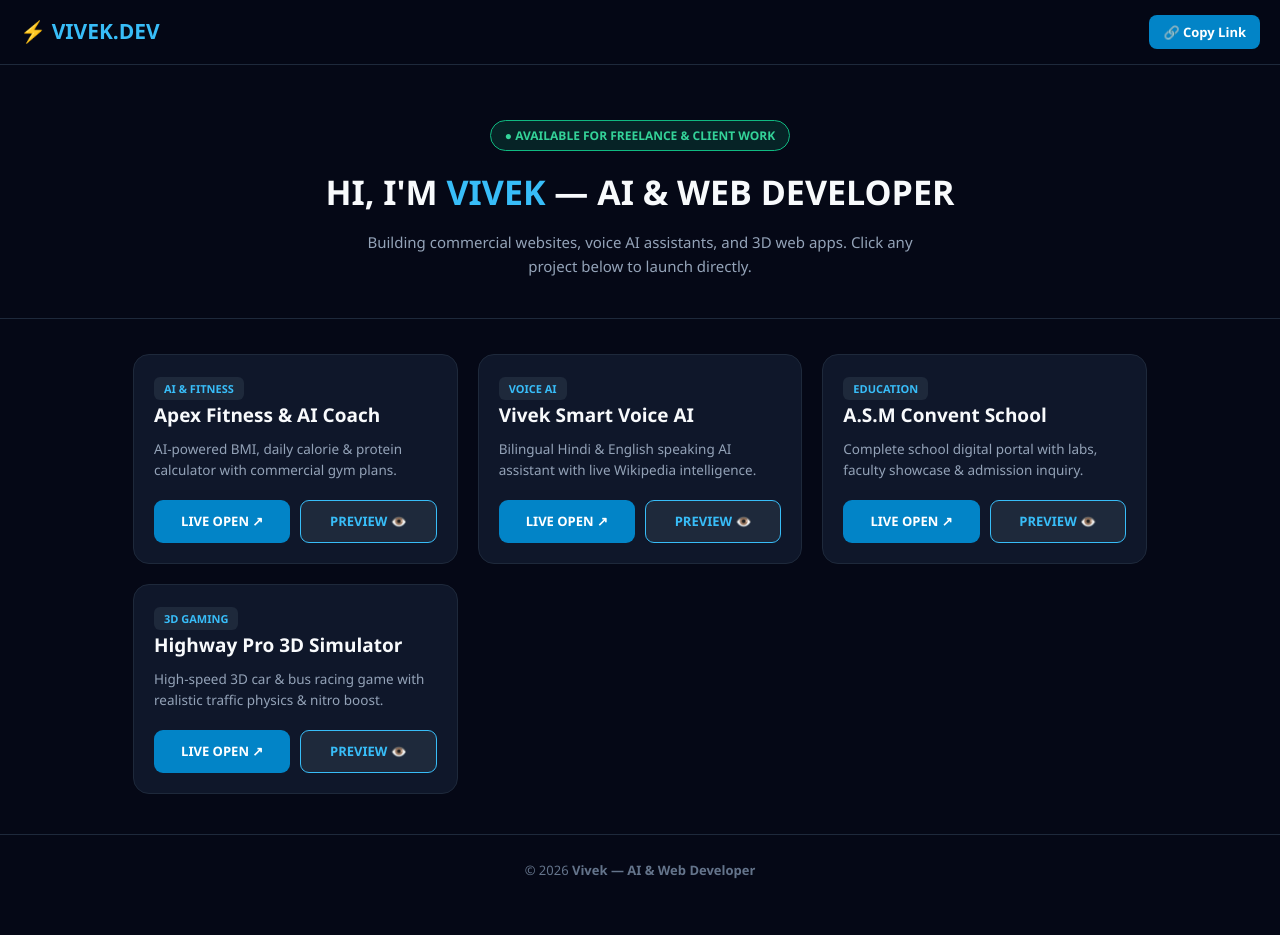
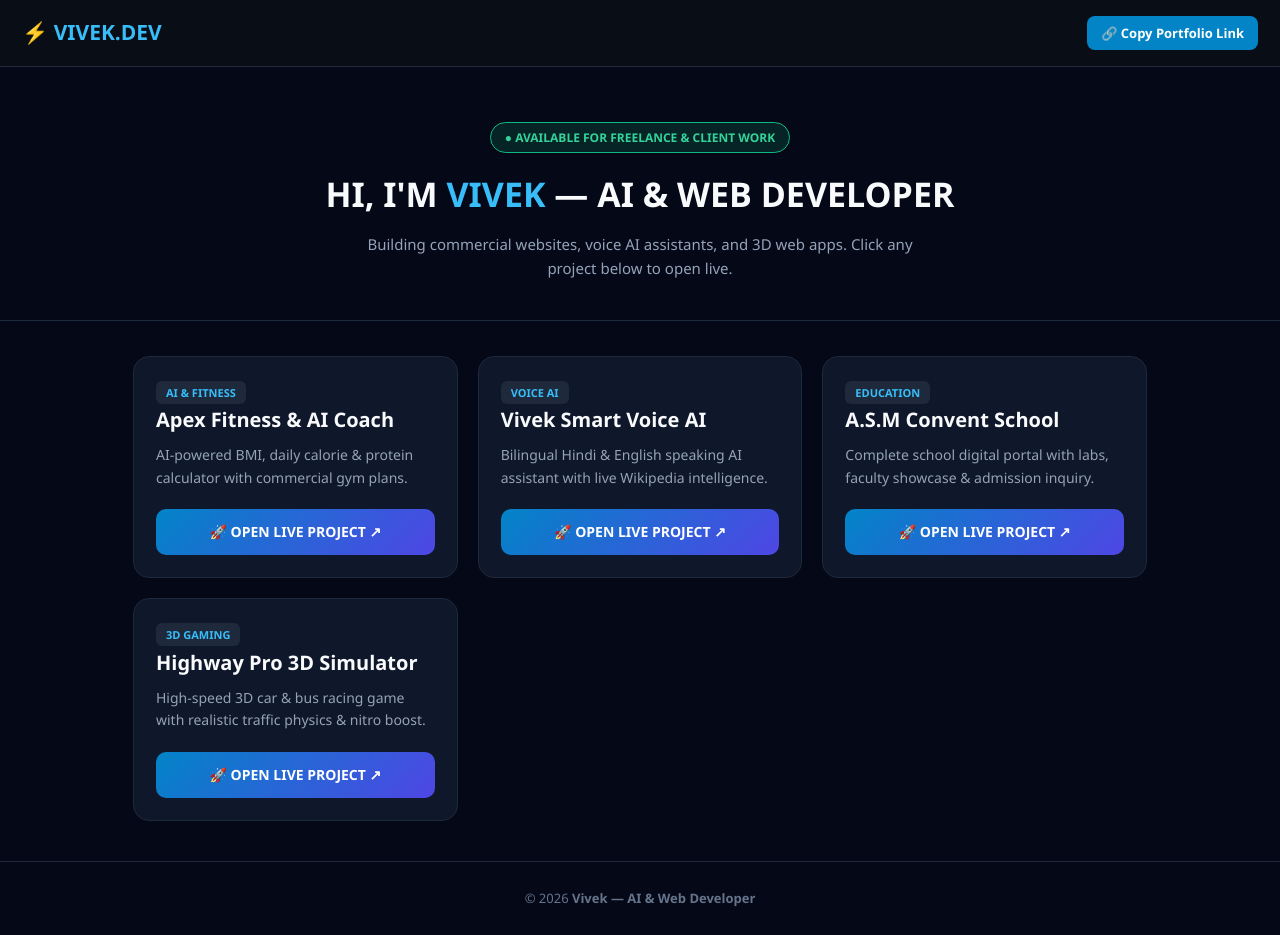
Before and after one commit to sdevi223997-a11y/vivek-master-portfolio, a plain HTML site: page index.html in a window 1280 px wide. Before the commit the page ends 905 px from the top, so only its background shows below. Drawn offline with Linux system fonts and the light colour scheme.

Commit message:
Update index.html

```diff
--- a/index.html
+++ b/index.html
@@ -7,9 +7,9 @@
     <style>
         * { box-sizing: border-box; margin: 0; padding: 0; font-family: 'Segoe UI', sans-serif; }
         body { background: #050816; color: #f8fafc; line-height: 1.6; }
-        nav { position: sticky; top: 0; background: rgba(5, 8, 22, 0.95); padding: 15px 20px; display: flex; justify-content: space-between; align-items: center; border-bottom: 1px solid #1e293b; z-index: 100; }
+        nav { position: sticky; top: 0; background: #090d16; padding: 16px 22px; display: flex; justify-content: space-between; align-items: center; border-bottom: 1px solid #1e293b; }
         .brand { font-size: 21px; font-weight: 900; color: #38bdf8; }
-        .nav-btn { background: #0284c7; border: none; color: #fff; padding: 8px 14px; border-radius: 8px; font-size: 13px; font-weight: bold; cursor: pointer; text-decoration: none; }
+        .copy-btn { background: #0284c7; border: none; color: #fff; padding: 8px 14px; border-radius: 8px; font-size: 13px; font-weight: bold; cursor: pointer; }
         .hero { text-align: center; padding: 55px 18px 40px; border-bottom: 1px solid #1e293b; }
         .badge { display: inline-block; background: rgba(16, 185, 129, 0.15); border: 1px solid #10b981; color: #34d399; padding: 5px 14px; border-radius: 20px; font-size: 12px; font-weight: bold; margin-bottom: 14px; }
         .hero h1 { font-size: 34px; font-weight: 900; margin-bottom: 10px; }
@@ -17,31 +17,26 @@
         .hero p { max-width: 580px; margin: 0 auto; color: #94a3b8; font-size: 15px; }
         .container { max-width: 1050px; margin: 35px auto; padding: 0 18px; }
         .grid { display: grid; grid-template-columns: repeat(auto-fit, minmax(280px, 1fr)); gap: 20px; }
-        .card { background: #0f172a; border: 1px solid #1e293b; border-radius: 16px; padding: 20px; display: flex; flex-direction: column; justify-content: space-between; }
+        .card { background: #0f172a; border: 1px solid #1e293b; border-radius: 16px; padding: 22px; display: flex; flex-direction: column; justify-content: space-between; transition: 0.25s; }
+        .card:hover { border-color: #38bdf8; transform: translateY(-4px); }
         .tag { background: #1e293b; color: #38bdf8; padding: 4px 10px; border-radius: 6px; font-size: 11px; font-weight: bold; width: fit-content; margin-bottom: 10px; }
-        .card h3 { font-size: 19px; margin-bottom: 8px; }
-        .card p { font-size: 13.5px; color: #94a3b8; margin-bottom: 18px; }
-        .btns { display: grid; grid-template-columns: 1fr 1fr; gap: 10px; }
-        .btn-open { background: #0284c7; color: #fff; text-align: center; padding: 11px; border-radius: 9px; text-decoration: none; font-size: 13px; font-weight: bold; }
-        .btn-prev { background: #1e293b; color: #38bdf8; border: 1px solid #38bdf8; padding: 11px; border-radius: 9px; font-size: 13px; font-weight: bold; cursor: pointer; }
-        .modal { display: none; position: fixed; inset: 0; background: rgba(0, 0, 0, 0.92); z-index: 999; padding: 14px; flex-direction: column; }
-        .modal-bar { display: flex; justify-content: space-between; align-items: center; background: #0f172a; padding: 10px 14px; border-radius: 10px 10px 0 0; }
-        .modal iframe { width: 100%; flex: 1; border: none; background: #fff; border-radius: 0 0 10px 10px; }
-        .close-btn { background: #ef4444; color: #fff; border: none; padding: 6px 12px; border-radius: 6px; font-weight: bold; cursor: pointer; }
-        footer { text-align: center; padding: 25px; border-top: 1px solid #1e293b; color: #64748b; font-size: 13px; margin-top: 40px; }
+        .card h3 { font-size: 20px; margin-bottom: 8px; }
+        .card p { font-size: 14px; color: #94a3b8; margin-bottom: 20px; }
+        .btn-open { display: block; width: 100%; background: linear-gradient(135deg, #0284c7, #4f46e5); color: #fff; text-align: center; padding: 12px; border-radius: 10px; text-decoration: none; font-size: 14px; font-weight: bold; }
+        footer { text-align: center; padding: 26px; border-top: 1px solid #1e293b; color: #64748b; font-size: 13px; margin-top: 40px; }
     </style>
 </head>
 <body>
 
 <nav>
     <div class="brand">⚡ VIVEK.DEV</div>
-    <button class="nav-btn" onclick="copyLink()">🔗 Copy Link</button>
+    <button class="copy-btn" onclick="copyLink()">🔗 Copy Portfolio Link</button>
 </nav>
 
 <section class="hero">
     <div class="badge">● AVAILABLE FOR FREELANCE & CLIENT WORK</div>
     <h1>HI, I'M <span>VIVEK</span> — AI & WEB DEVELOPER</h1>
-    <p>Building commercial websites, voice AI assistants, and 3D web apps. Click any project below to launch directly.</p>
+    <p>Building commercial websites, voice AI assistants, and 3D web apps. Click any project below to open live.</p>
 </section>
 <section class="container">
     <div class="grid">
@@ -51,10 +46,7 @@
                 <h3>Apex Fitness & AI Coach</h3>
                 <p>AI-powered BMI, daily calorie & protein calculator with commercial gym plans.</p>
             </div>
-            <div class="btns">
-                <a href="https://tinyurl.com/apex-fitness01" target="_blank" class="btn-open">LIVE OPEN ↗</a>
-                <button class="btn-prev" onclick="openPrev('Apex Fitness AI', 'https://tinyurl.com/apex-fitness01')">PREVIEW 👁️</button>
-            </div>
+            <a href="https://tinyurl.com" target="_blank" rel="noopener noreferrer" class="btn-open">🚀 OPEN LIVE PROJECT ↗</a>
         </div>
 
         <div class="card">
@@ -63,21 +55,16 @@
                 <h3>Vivek Smart Voice AI</h3>
                 <p>Bilingual Hindi & English speaking AI assistant with live Wikipedia intelligence.</p>
             </div>
-            <div class="btns">
-                <a href="https://tinyurl.com" target="_blank" class="btn-open">LIVE OPEN ↗</a>
-                <button class="btn-prev" onclick="openPrev('Vivek Voice AI', 'https://tinyurl.com')">PREVIEW 👁️</button>
-            </div>
+            <a href="https://tinyurl.com" target="_blank" rel="noopener noreferrer" class="btn-open">🚀 OPEN LIVE PROJECT ↗</a>
         </div>
-                <div class="card">
+
+        <div class="card">
             <div>
                 <span class="tag">EDUCATION</span>
                 <h3>A.S.M Convent School</h3>
                 <p>Complete school digital portal with labs, faculty showcase & admission inquiry.</p>
             </div>
-            <div class="btns">
-                <a href="https://tinyurl.com" target="_blank" class="btn-open">LIVE OPEN ↗</a>
-                <button class="btn-prev" onclick="openPrev('A.S.M Convent School', 'https://tinyurl.com')">PREVIEW 👁️</button>
-            </div>
+            <a href="https://tinyurl.com" target="_blank" rel="noopener noreferrer" class="btn-open">🚀 OPEN LIVE PROJECT ↗</a>
         </div>
 
         <div class="card">
@@ -86,34 +73,14 @@
                 <h3>Highway Pro 3D Simulator</h3>
                 <p>High-speed 3D car & bus racing game with realistic traffic physics & nitro boost.</p>
             </div>
-            <div class="btns">
-                <a href="https://tinyurl.com" target="_blank" class="btn-open">LIVE OPEN ↗</a>
-                <button class="btn-prev" onclick="openPrev('Highway Pro 3D', 'https://tinyurl.com')">PREVIEW 👁️</button>
-            </div>
+            <a href="https://tinyurl.com" target="_blank" rel="noopener noreferrer" class="btn-open">🚀 OPEN LIVE PROJECT ↗</a>
         </div>
     </div>
 </section>
 
-<div class="modal" id="prevModal">
-    <div class="modal-bar">
-        <span id="mTitle" style="font-weight:bold; color:#38bdf8;">Live Preview</span>
-        <button class="close-btn" onclick="closePrev()">✖ Close</button>
-    </div>
-    <iframe id="pFrame" src=""></iframe>
-</div>
-
 <footer>© 2026 <strong>Vivek — AI & Web Developer</strong></footer>
 
 <script>
-    function openPrev(t, u) {
-        document.getElementById("mTitle").innerText = "🔴 " + t;
-        document.getElementById("pFrame").src = u;
-        document.getElementById("prevModal").style.display = "flex";
-    }
-    function closePrev() {
-        document.getElementById("prevModal").style.display = "none";
-        document.getElementById("pFrame").src = "";
-    }
     function copyLink() {
         navigator.clipboard.writeText(window.location.href);
         alert("✅ Portfolio Link Copied!");
```
